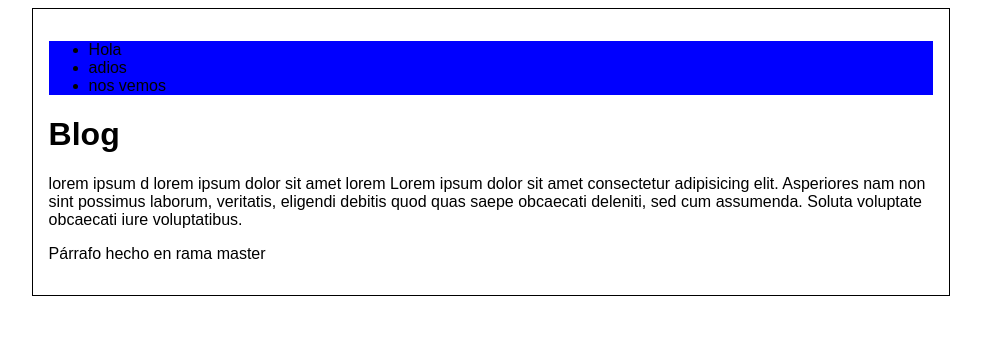
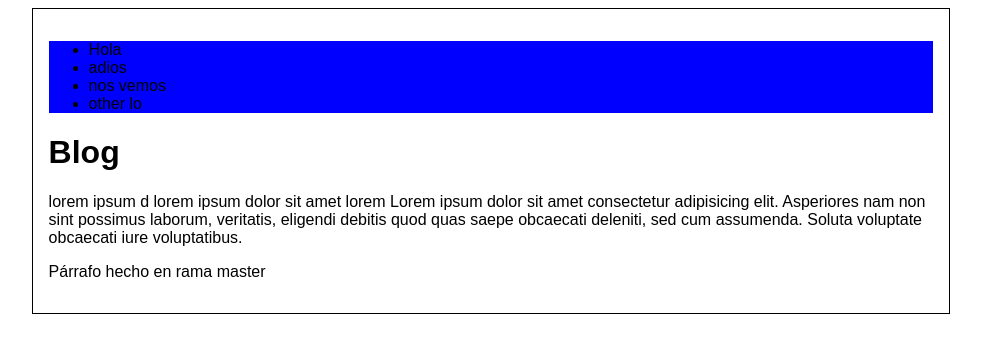
Before and after one commit to lafvg12/blogcourse, a plain HTML site: page index.html in a window 1280 px wide. Shown: the whole page, without its empty margins (149-1130 px from the left). Drawn offline with Linux system fonts and the light colour scheme.

Commit message:
arreglando

```diff
--- a/index.html
+++ b/index.html
@@ -15,6 +15,7 @@
             <li>Hola</li>
             <li>adios</li>
             <li>nos vemos</li>
+            <li>other lo</li>
           </ul>
         </header>
       </div>
```
